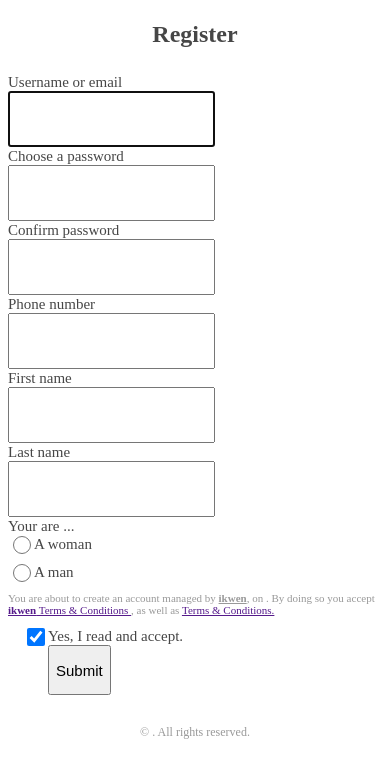
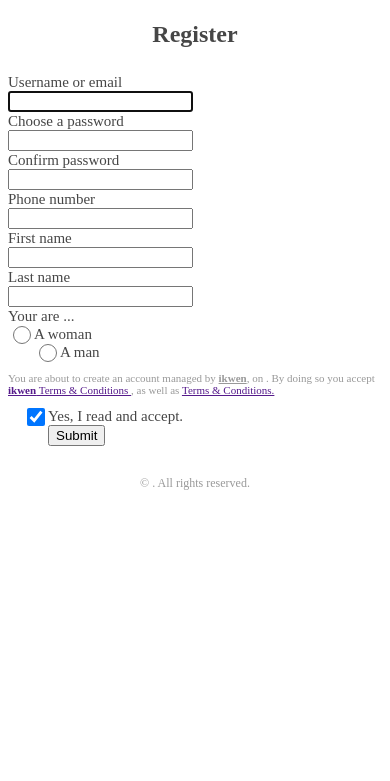
Before and after one commit to komsihon/Project1, a Django app: template accesscontrol/templates/accesscontrol/register.html in a window 390 px wide. Shown: the part 63-844 px from the top of the page. Run offline with Django 3.2, Linux system fonts and the light colour scheme; the template is opened without the code that fills it, so the values that code supplies are empty; parts of the project's set-up code (start-up, migrations or seed data) failed here and were passed over; some libraries are stand-ins or nearby versions.

Commit message:
Register form display improved

```diff
--- a/accesscontrol/templates/accesscontrol/register.html
+++ b/accesscontrol/templates/accesscontrol/register.html
@@ -29,28 +29,28 @@
                     <div class="form-group row username">
                         <label for="rg-username" class="col-sm-5 col-md-4">{% trans "Username or email" %}</label>
                         <div class="col-sm-6 col-md-6">
-                            <input id="rg-username" class="form-control input-sm username" type="text" name="username" autofocus />
+                            <input id="rg-username" class="form-control input-md username" type="text" name="username" autofocus />
                             {{ register_form.username.errors }}
                         </div>
                     </div>
                     <div class="form-group row">
                         <label for="rg-password" class="col-sm-5 col-md-4">{% trans "Choose a password" %}</label>
                         <div class="col-sm-6 col-md-6">
-                            <input id="rg-password" class="form-control input-sm password" type="password"
+                            <input id="rg-password" class="form-control input-md password" type="password"
                                    name="password"/>
                         </div>
                     </div>
                     <div class="form-group row">
                         <label for="rg-password2" class="col-sm-5 col-md-4">{% trans "Confirm password" %}</label>
                         <div class="col-sm-6 col-md-6">
-                            <input id="rg-password2" class="form-control input-sm confirm-password" type="password"
+                            <input id="rg-password2" class="form-control input-md confirm-password" type="password"
                                    name="password2"/>
                         </div>
                     </div>
                     <div class="form-group row email" style="height: 0; margin-bottom: 0; overflow: hidden">
                         <label for="rg-email" class="col-sm-5 col-md-4">{% trans "E-mail" %}</label>
                         <div class="col-sm-6 col-md-6">
-                            <input id="rg-email" class="form-control input-sm email" type="text" name="email"/>
+                            <input id="rg-email" class="form-control input-md email" type="text" name="email"/>
                             {{ register_form.email.errors }}
                         </div>
                     </div>
@@ -60,32 +60,32 @@
 {#                            <span style="font-weight: normal">({% trans "Optional" %})</span>#}
                         </label>
                         <div class="col-sm-6 col-md-6">
-                            <input id="rg-phone" class="form-control input-sm phone" type="text" name="phone" value=""/>
+                            <input id="rg-phone" class="form-control input-md phone" type="text" name="phone" value=""/>
                             {{ register_form.phone.errors }}
                         </div>
                     </div>
                     <div class="form-group row">
                         <label for="rg-first-name" class="col-sm-5 col-md-4">{% trans "First name" %} </label>
                         <div class="col-sm-6 col-md-6">
-                            <input id="rg-first-name" class="form-control input-sm name" type="text" name="first_name"/>
+                            <input id="rg-first-name" class="form-control input-md name" type="text" name="first_name"/>
                             {{ register_form.name.errors }}
                         </div>
                     </div>
                     <div class="form-group row">
                         <label for="rg-last-name" class="col-sm-5 col-md-4">{% trans "Last name" %} </label>
                         <div class="col-sm-6 col-md-6">
-                            <input id="rg-last-name" class="form-control input-sm name" type="text" name="last_name"/>
+                            <input id="rg-last-name" class="form-control input-md name" type="text" name="last_name"/>
                             {{ register_form.name.errors }}
                         </div>
                     </div>
                     <div class="form-group row gender">
-                        <label for="last-name" class="col-sm-5 col-md-4">{% trans "Your are ..." %}</label>
+                        <label class="col-sm-5 col-md-4">{% trans "Your are ..." %}</label>
                         <div class="checkbox col-sm-3">
                             <label>
                                 <input type="radio" name="gender" value="Female" /> {% trans "A woman" %}
                             </label>
                         </div>
-                        <div class="checkbox col-sm-3" style="margin-top: 10px">
+                        <div class="checkbox col-sm-3">
                             <label>
                                 <input type="radio" name="gender" value="Male" /> {% trans "A man" %}
                             </label>
@@ -123,7 +123,7 @@
                     </div>
                     <div class="form-group submit row">
                         <div class="col-sm-4 col-md-3 col-sm-offset-7 col-md-offset-7">
-                            <button class="btn btn-primary btn-block btn-sm"> {% trans "Submit" %} </button>
+                            <button class="btn btn-primary btn-block btn-md"> {% trans "Submit" %} </button>
                         </div>
                     </div>
                 </form>
--- a/static/ikwen/css/register.css
+++ b/static/ikwen/css/register.css
@@ -16,6 +16,7 @@
 .dob .col-xs-4:last-of-type {padding-right: 15px}
 .dob .errorlist {margin: -13px 0 0;text-align: right;}
 .why-dob {display: block; font-size: 11px; margin: -12px 0 10px 0; text-align: right}
+label {margin-top: 13px;}
 
 #terms-warning {
     color: #999;
@@ -44,7 +45,13 @@
     }
 }
 
+@media (max-width: 767px) {
+    .form-group.gender label {margin-top: 25px;}
+}
+
 @media (min-width: 768px) {
+    label {margin-top: 13px;}
+    .form-horizontal .form-group.gender .checkbox {padding-top: 0}
     #register .brand img {
         height: auto
     }
```
